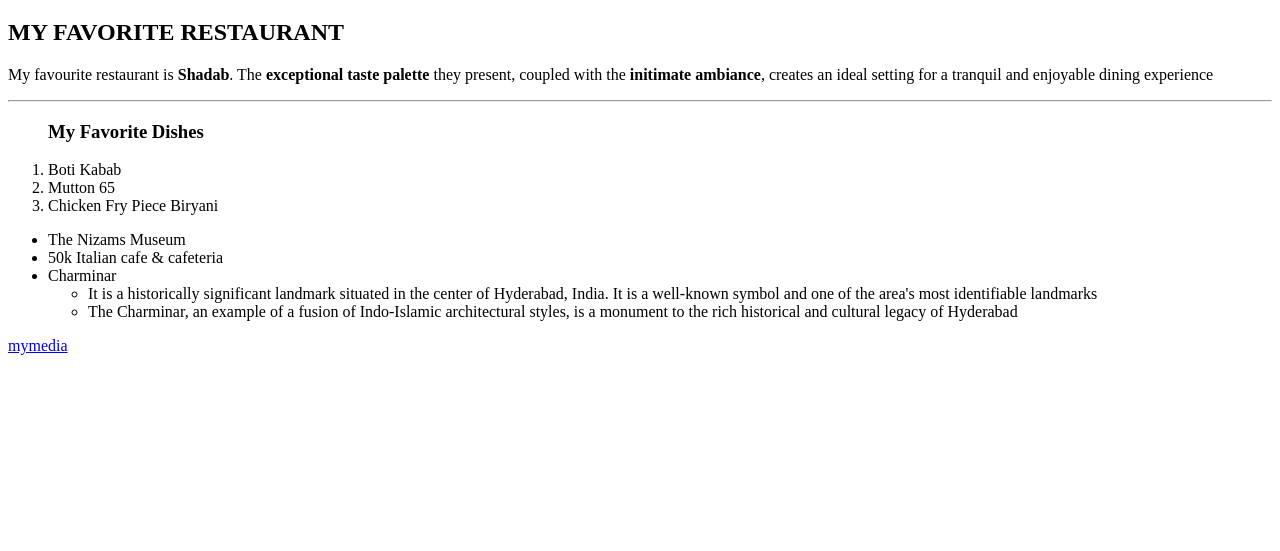
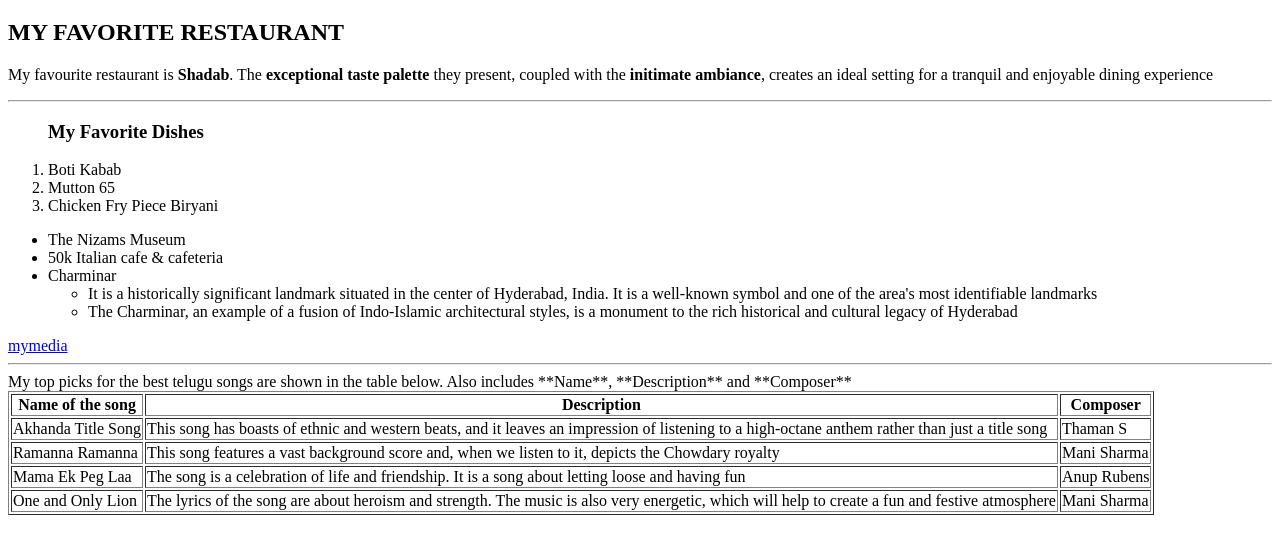
Before and after one commit to 44-563-Web-Apps-S24/44563-webapps-s24-assignment3-Sivapavankumar, a plain HTML site: page index.html in a window 1280 px wide. Shown: the part 61-612 px from the top of the page. Drawn offline with Linux system fonts and the light colour scheme.

Commit message:
added fav songs and reason

```diff
--- a/index.html
+++ b/index.html
@@ -36,5 +36,36 @@
 		</ul>
         <a href="mymedia.html">mymedia</a>
 
+        <hr>
+        My top picks for the best telugu songs are shown in the table below. Also includes **Name**, **Description** and **Composer**
+            <table>
+                <table border="1">
+                <tr>
+                   <th>Name of the song</th>
+                   <th>Description</th>
+                   <th>Composer</th>
+                </tr>
+            <tr>
+                <td>Akhanda Title Song</td>
+                <td>This song has boasts of ethnic and western beats, and it leaves an impression of listening to a high-octane anthem rather than just a title song</td>
+                <td>Thaman S</td>
+            </tr>
+            <tr>
+                <td>Ramanna Ramanna</td>
+                <td>This song features a vast background score and, when we listen to it, depicts the Chowdary royalty</td>
+                <td>Mani Sharma</td>
+            </tr>
+            <tr>
+                <td>Mama Ek Peg Laa</td>
+                <td>The song is a celebration of life and friendship. It is a song about letting loose and having fun</td>
+                <td>Anup Rubens</td>
+             </tr>
+             <tr>
+                <td>One and Only Lion</td>
+                <td>The lyrics of the song are about heroism and strength. The music is also very energetic, which will help to create a fun and festive atmosphere</td>
+                <td>Mani Sharma</td>
+            </tr>
+            </table>
+
 </body>
 </html>
```
